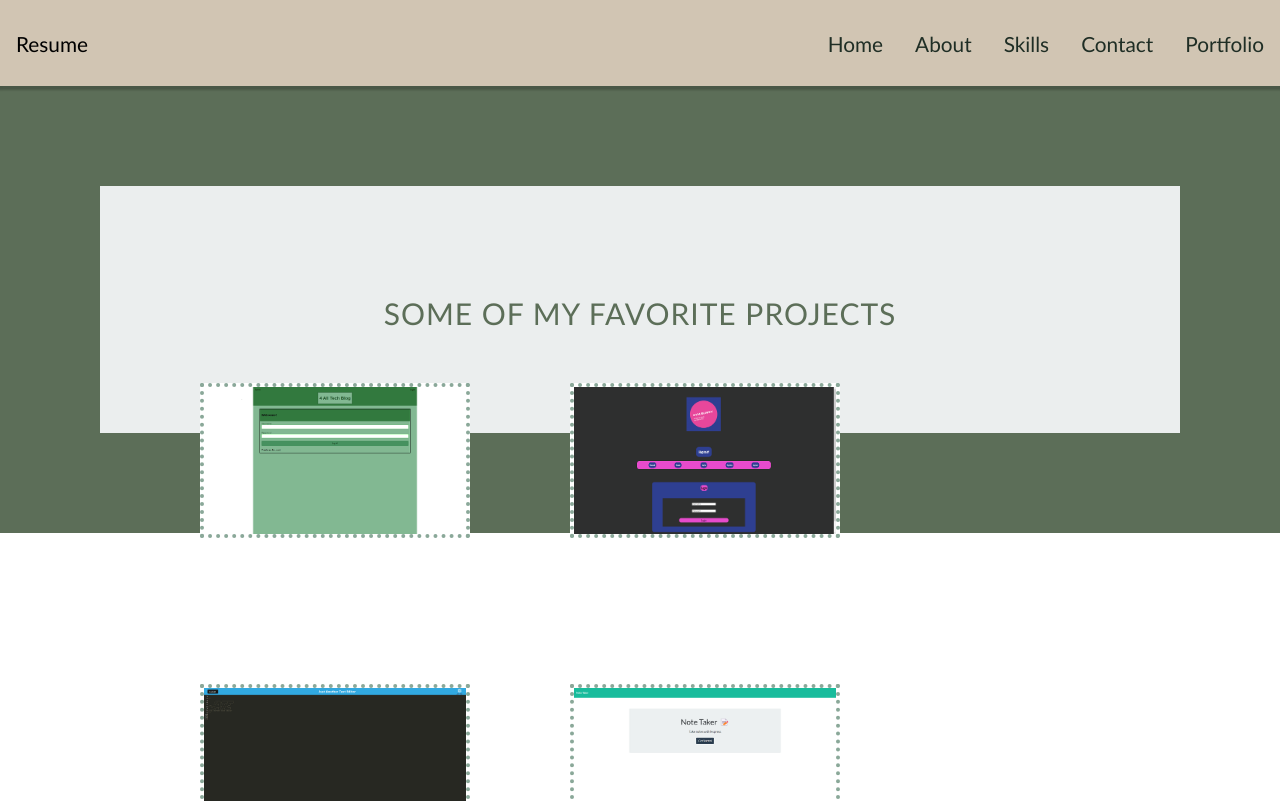
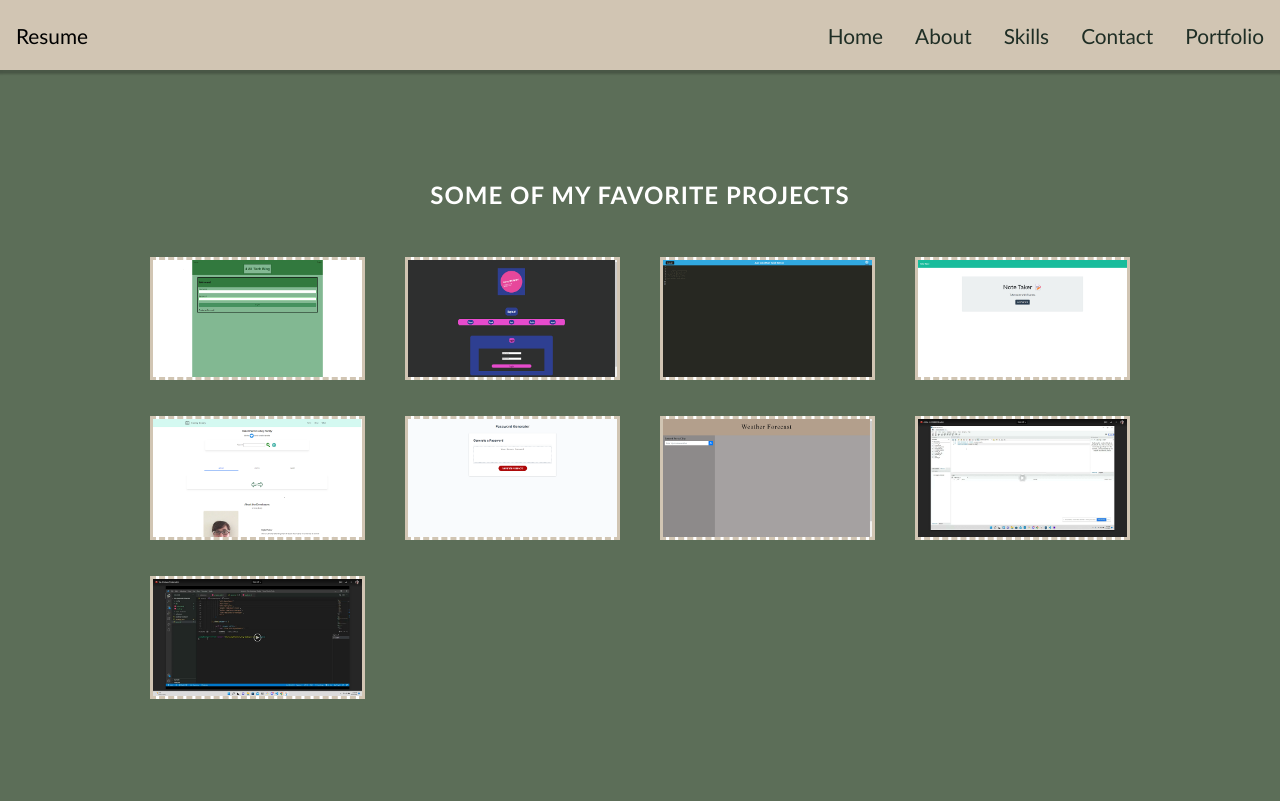
Before and after one commit to nparker80/Najla_Coding_Portfolio, a React (Create React App) app: page /portfolio in a window 1280 px wide. Shown: the top 801 px of the page. Built offline with nearby package versions, Linux system fonts and the light colour scheme.

Commit message:
connected fa and styled portfolio

```diff
--- a/public/index.html
+++ b/public/index.html
@@ -4,6 +4,8 @@
 <head>
   <meta charset="utf-8" />
   <link rel="icon" href="./favicon-16x16.png" />
+  <link rel='stylesheet' href='https://cdnjs.cloudflare.com/ajax/libs/font-awesome/4.7.0/css/font-awesome.min.css'>
+
   <meta name="viewport" content="width=device-width, initial-scale=1" />
   <meta name="theme-color" content="#000000" />
   <meta name="description" content="Web site created using create-react-app" />
@@ -23,7 +25,6 @@
       Learn how to configure a non-root public URL by running `npm run build`.
     -->
   <title>Najla's Portfolio</title>
-  <script src="https://kit.fontawesome.com/2cba884da3.js" crossorigin="anonymous"></script>
 </head>
 
 <body>
--- a/src/App.scss
+++ b/src/App.scss
@@ -8,7 +8,7 @@
 .condiv {
   background-color: #5C6E58;
   padding: 100px;
-  flex: var(--condiv-flex);
+  flex: 6;
 
 }
 
@@ -19,107 +19,35 @@
   color: #fff;
 }
 
-/*  3. Links  ------------------------------------------------------- */
 
-a:hover,
-a:focus {
-  color: #5C6E58;
-  font-size: 25px;
+element.style {}
+
+.portfolio-item .item-wrap a {
+  display: block;
+  cursor: pointer;
 }
 
-.bgrid-quarters [class*="column"] {
-  width: 25%;
+a,
+a:visited {
+  text-decoration: none;
+  outline: 0;
+  color: #11ABB0;
+  -webkit-transition: color .3s ease-in-out;
+  -moz-transition: color .3s ease-in-out;
+  -o-transition: color .3s ease-in-out;
+  transition: color .3s ease-in-out;
 }
 
-.bgrid-thirds [class*="column"] {
-  width: 33.33333%;
+*,
+*:before,
+*:after {
+  -moz-box-sizing: border-box;
+  -webkit-box-sizing: border-box;
+  box-sizing: border-box;
 }
 
-[class*="bgrid"] [class*="column"]+[class*="column"]:last-child {
-  float: left;
+user agent stylesheet a:-webkit-any-link {
+  color: -webkit-link;
+  cursor: pointer;
+  text-decoration: underline;
 }
-
-@media only screen and (max-width: 900px) {
-
-  /* block grids on small screens */
-  .s-bgrid-sixths [class*="column"] {
-    width: 16.66667%;
-  }
-
-  .s-bgrid-quarters [class*="column"] {
-    width: 25%;
-  }
-
-  .s-bgrid-thirds [class*="column"] {
-    width: 33.33333%;
-  }
-
-  .s-bgrid-halves [class*="column"] {
-    width: 50%;
-  }
-
-  /* block grids left clearing */
-  .first {
-    clear: none;
-  }
-
-  .s-first {
-    clear: left;
-  }
-
-}
-
-/* mobile wide/smaller tablets
- --------------------------------------------------------------- */
-@media only screen and (max-width: 767px) {
-
-  .row {
-    width: 460px;
-    margin: 0 auto;
-    padding: 0;
-  }
-
-  .column,
-  .columns {
-    width: auto !important;
-    float: none;
-    margin-left: 0;
-    margin-right: 0;
-    padding: 0 30px;
-  }
-
-  .row .row {
-    width: auto;
-    max-width: none;
-    margin: 0 -30px;
-  }
-
-  [class*="column"]+[class*="column"]:last-child {
-    float: none;
-  }
-
-  [class*="bgrid"] [class*="column"]+[class*="column"]:last-child {
-    float: none;
-  }
-
-}
-
-/* mobile narrow
- --------------------------------------------------------------- */
-@media only screen and (max-width: 460px) {
-
-  .row {
-    width: auto;
-  }
-
-}
-
-/* larger screens
- --------------------------------------------------------------- */
-@media screen and (min-width: 1200px) {
-
-  .wide .row {
-    max-width: 1180px;
-  }
-
-}
--- a/src/contents/Portfolio/Portfolio.jsx
+++ b/src/contents/Portfolio/Portfolio.jsx
@@ -9,7 +9,7 @@ const Portfolio = ({ data }) => {
       return (
         <div key={projects.title} className="columns portfolio-item">
           <div className="item-wrap">
-            <a href={projects.url} title={projects.title}>
+            <a target="_blank" href={projects.url} title={projects.title}>
               <img alt={projects.title} src={projectImage} />
               <div className="overlay">
                 <div className="portfolio-item-meta">
@@ -30,9 +30,10 @@ const Portfolio = ({ data }) => {
 
   return (
 
-    <div className="condiv portfolio">
-      <section id="portfolio">
-        <div className="row">
+    <section id="portfolio" >
+
+      <div className="row" id="app__container">
+        <div className="twelve columns collapsed">
           <h1>Some of my favorite projects</h1>
 
           <div
@@ -42,7 +43,8 @@ const Portfolio = ({ data }) => {
             {projects}
           </div>
         </div>
-      </section ></div>
+      </div>
+    </section >
   );
 };
 
--- a/src/contents/Portfolio/Portfolio.scss
+++ b/src/contents/Portfolio/Portfolio.scss
@@ -1,16 +1,369 @@
+p {
+  margin: 0 0 30px 0;
+}
+
+*,
+*:before,
+*:after {
+  -moz-box-sizing: border-box;
+  -webkit-box-sizing: border-box;
+  box-sizing: border-box;
+}
+
+img {
+  max-width: 100%;
+  height: auto;
+}
+
+img.pull-right {
+  margin: 12px 0px 0px 18px;
+}
+
+img.pull-left {
+  margin: 12px 18px 0px 0px;
+}
+
+.row {
+  width: 96%;
+  max-width: 1020px;
+  margin: 0 auto;
+}
+
+/* fixed width for IE8 */
+.ie .row {
+  width: 1000px;
+}
+
+.narrow .row {
+  max-width: 980px;
+}
+
+.row .row {
+  width: auto;
+  max-width: none;
+  margin: 0 -20px;
+}
+
+/* row clearing */
+.row:before,
+.row:after {
+  content: " ";
+  display: table;
+}
+
+.row:after {
+  clear: both;
+}
+
+.column,
+.columns {
+  position: relative;
+  padding: 0 20px;
+  min-height: 1px;
+  float: left;
+}
+
+.column.centered,
+.columns.centered {
+  float: none;
+  margin: 0 auto;
+}
+
+/* removed gutters */
+.row.collapsed>.column,
+.row.collapsed>.columns,
+.column.collapsed,
+.columns.collapsed {
+  padding: 0;
+}
+
+[class*="column"]+[class*="column"]:last-child {
+  float: right;
+}
+
+[class*="column"]+[class*="column"].end {
+  float: right;
+}
+
+/* column widths */
+.row .one {
+  width: 8.33333%;
+}
+
+.row .two {
+  width: 16.66667%;
+}
+
+.row .three {
+  width: 25%;
+}
+
+.row .four {
+  width: 33.33333%;
+}
+
+.row .five {
+  width: 41.66667%;
+}
+
+.row .six {
+  width: 50%;
+}
+
+.row .seven {
+  width: 58.33333%;
+}
+
+.row .eight {
+  width: 66.66667%;
+}
+
+.row .nine {
+  width: 75%;
+}
+
+.row .ten {
+  width: 83.33333%;
+}
+
+.row .eleven {
+  width: 91.66667%;
+}
+
+.row .twelve {
+  width: 100%;
+}
+
+/* Offsets */
+.row .offset-1 {
+  margin-left: 8.33333%;
+}
+
+.row .offset-2 {
+  margin-left: 16.66667%;
+}
+
+.row .offset-3 {
+  margin-left: 25%;
+}
+
+.row .offset-4 {
+  margin-left: 33.33333%;
+}
+
+.row .offset-5 {
+  margin-left: 41.66667%;
+}
+
+.row .offset-6 {
+  margin-left: 50%;
+}
+
+.row .offset-7 {
+  margin-left: 58.33333%;
+}
+
+.row .offset-8 {
+  margin-left: 66.66667%;
+}
+
+.row .offset-9 {
+  margin-left: 75%;
+}
+
+.row .offset-10 {
+  margin-left: 83.33333%;
+}
+
+.row .offset-11 {
+  margin-left: 91.66667%;
+}
+
+/* block grids
+ --------------------------------------------------------------------- */
+.bgrid-sixths [class*="column"] {
+  width: 16.66667%;
+}
+
+.bgrid-quarters [class*="column"] {
+  width: 25%;
+}
+
+.bgrid-thirds [class*="column"] {
+  width: 33.33333%;
+}
+
+.bgrid-halves [class*="column"] {
+  width: 50%;
+}
+
+[class*="bgrid"] [class*="column"]+[class*="column"]:last-child {
+  float: left;
+}
+
+/* Left clearing for block grid columns - columns that changes width in
+ different screen sizes. Allows columns with different heights to align
+ properly.
+ --------------------------------------------------------------------- */
+.first {
+  clear: left;
+}
+
+/* first column in default screen */
+.s-first {
+  clear: none;
+}
+
+/* first column in smaller screens */
+
+/* smaller screens
+ --------------------------------------------------------------- */
+@media only screen and (max-width: 900px) {
+
+  /* block grids on small screens */
+  .s-bgrid-sixths [class*="column"] {
+    width: 16.66667%;
+  }
+
+  .s-bgrid-quarters [class*="column"] {
+    width: 25%;
+  }
+
+  .s-bgrid-thirds [class*="column"] {
+    width: 33.33333%;
+  }
+
+  .s-bgrid-halves [class*="column"] {
+    width: 50%;
+  }
+
+  /* block grids left clearing */
+  .first {
+    clear: none;
+  }
+
+  .s-first {
+    clear: left;
+  }
+
+}
+
+/* mobile wide/smaller tablets
+ --------------------------------------------------------------- */
+@media only screen and (max-width: 767px) {
+
+  .row {
+    width: 460px;
+    margin: 0 auto;
+    padding: 0;
+  }
+
+  .column,
+  .columns {
+    width: auto !important;
+    float: none;
+    margin-left: 0;
+    margin-right: 0;
+    padding: 0 30px;
+  }
+
+  .row .row {
+    width: auto;
+    max-width: none;
+    margin: 0 -30px;
+  }
+
+  [class*="column"]+[class*="column"]:last-child {
+    float: none;
+  }
+
+  [class*="bgrid"] [class*="column"]+[class*="column"]:last-child {
+    float: none;
+  }
+
+  /* Offsets */
+  .row .offset-1 {
+    margin-left: 0%;
+  }
+
+  .row .offset-2 {
+    margin-left: 0%;
+  }
+
+  .row .offset-3 {
+    margin-left: 0%;
+  }
+
+  .row .offset-4 {
+    margin-left: 0%;
+  }
+
+  .row .offset-5 {
+    margin-left: 0%;
+  }
+
+  .row .offset-6 {
+    margin-left: 0%;
+  }
+
+  .row .offset-7 {
+    margin-left: 0%;
+  }
+
+  .row .offset-8 {
+    margin-left: 0%;
+  }
+
+  .row .offset-9 {
+    margin-left: 0%;
+  }
+
+  .row .offset-10 {
+    margin-left: 0%;
+  }
+
+  .row .offset-11 {
+    margin-left: 0%;
+  }
+}
+
+/* mobile narrow
+ --------------------------------------------------------------- */
+@media only screen and (max-width: 460px) {
+
+  .row {
+    width: auto;
+  }
+
+}
+
+/* larger screens
+ --------------------------------------------------------------- */
+@media screen and (min-width: 1200px) {
+
+  .wide .row {
+    max-width: 1180px;
+  }
+}
+
+/* ------------------------------------------------------------------ */
+/* e. Portfolio Section
+/* ------------------------------------------------------------------ */
+
 #portfolio {
-  background: #ebeeee;
+  background: #5C6E58;
   padding-top: 90px;
   padding-bottom: 60px;
 }
 
 #portfolio h1 {
-  font: 30px/24px 'Gill Sans', 'Gill Sans MT', 'Trebuchet MS', sans-serif;
+  font-family: 'Gill Sans', 'Gill Sans MT', 'Trebuchet MS', sans-serif;
+  font: 18px;
   text-transform: uppercase;
   letter-spacing: 1px;
   text-align: center;
   margin-bottom: 48px;
-  color: #5C6E58;
+  color: #fff;
 }
 
 /* Portfolio Content */
@@ -22,6 +375,8 @@
   background: #fff;
   overflow: hidden;
   position: relative;
+  border-style: dashed solid;
+  border-color: rgb(209, 197, 179);
 
   -webkit-transition: all 0.3s ease-in-out;
   -moz-transition: all 0.3s ease-in-out;
@@ -37,6 +392,8 @@
 
 /* overlay */
 .portfolio-item .item-wrap .overlay {
+
+  background-color: #8AA899;
   position: absolute;
   left: 0;
   top: 0;
@@ -58,7 +415,7 @@
   color: #F2D349;
   height: 30px;
   width: 30px;
-  font-size: 25px;
+  font-size: 18px;
   line-height: 30px;
   text-align: center;
 
@@ -72,15 +429,10 @@
   transition: opacity 0.3s ease-in-out;
 
   position: absolute;
-  top: 50%;
+  top: 12%;
   left: 50%;
   margin-left: -15px;
   margin-top: -15px;
-}
-
-.item-wrap {
-  border: 4px dotted #8AA899;
-  ;
 }
 
 .portfolio-item .item-wrap img {
@@ -88,25 +440,25 @@
 }
 
 .portfolio-item .portfolio-item-meta {
-  padding: 18px
+  padding: 18px;
 }
 
 .portfolio-item .portfolio-item-meta h5 {
-  font: 18px/21px 'opensans-bold', sans-serif;
   color: #fff;
+  margin: 10px 0px 7px 0px;
 }
 
 .portfolio-item .portfolio-item-meta p {
-  font: 16px/18px 'opensans-light', sans-serif;
+  font: 12px/18px 'opensans-light', sans-serif;
   color: #c6c7c7;
   margin-bottom: 0;
 }
 
 /* on hover */
 .portfolio-item:hover .overlay {
-  opacity: 95%;
-  background-color: #5c6e58;
-  ;
+  opacity: 86%;
+  -moz-opacity: 1;
+  filter: alpha(opacity=100);
 }
 
 .portfolio-item:hover .link-icon {
@@ -114,21 +466,3 @@
   -moz-opacity: 1;
   filter: alpha(opacity=100);
 }
-
-img {
-  max-width: 100%;
-  height: auto;
-}
-
-.row {
-  width: 100%;
-  margin: 0 auto;
-}
-
-.column,
-.columns {
-  position: relative;
-  padding: 10px 0px 100px 100px;
-  min-height: 1px;
-  float: left;
-}
```
